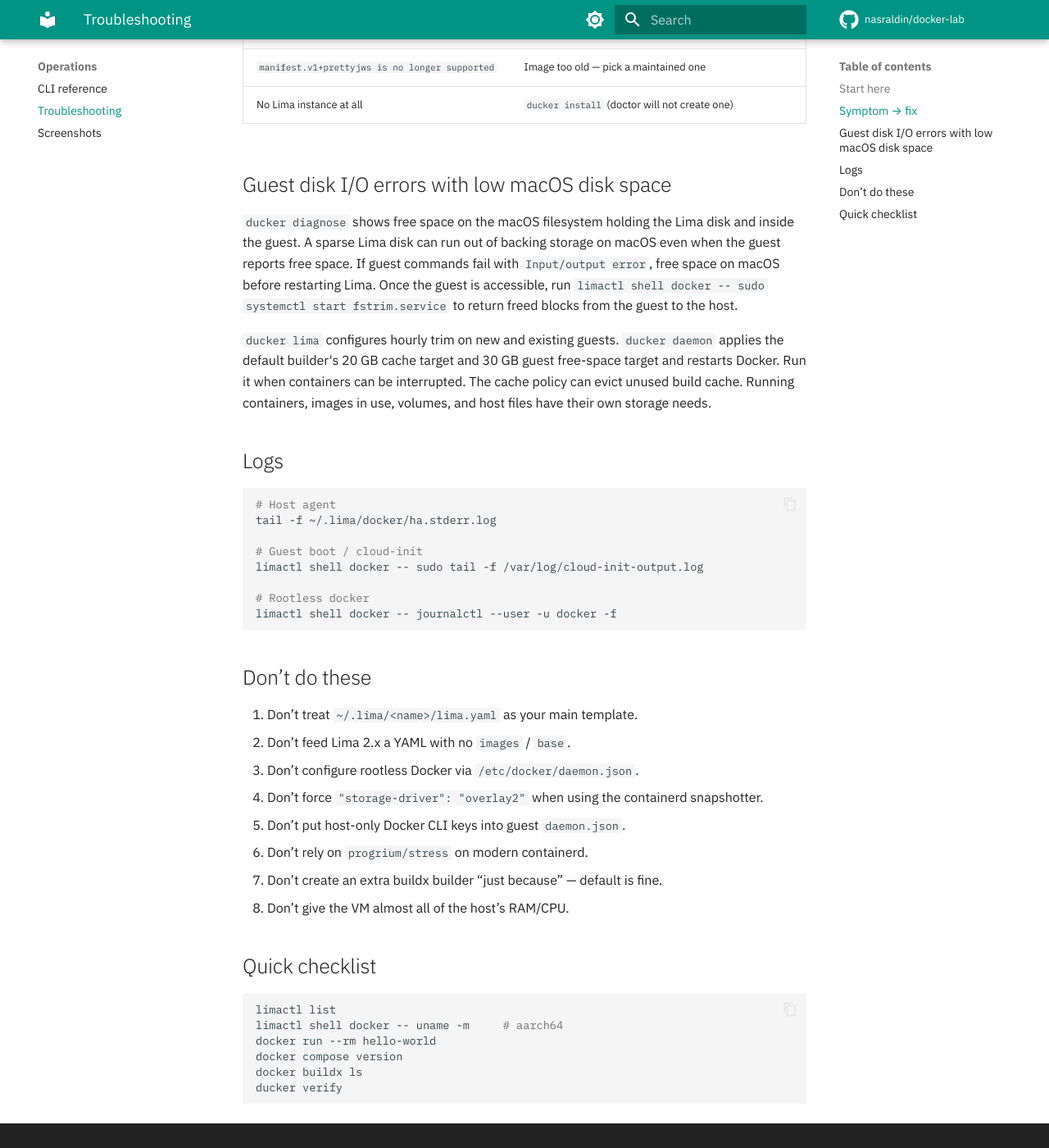
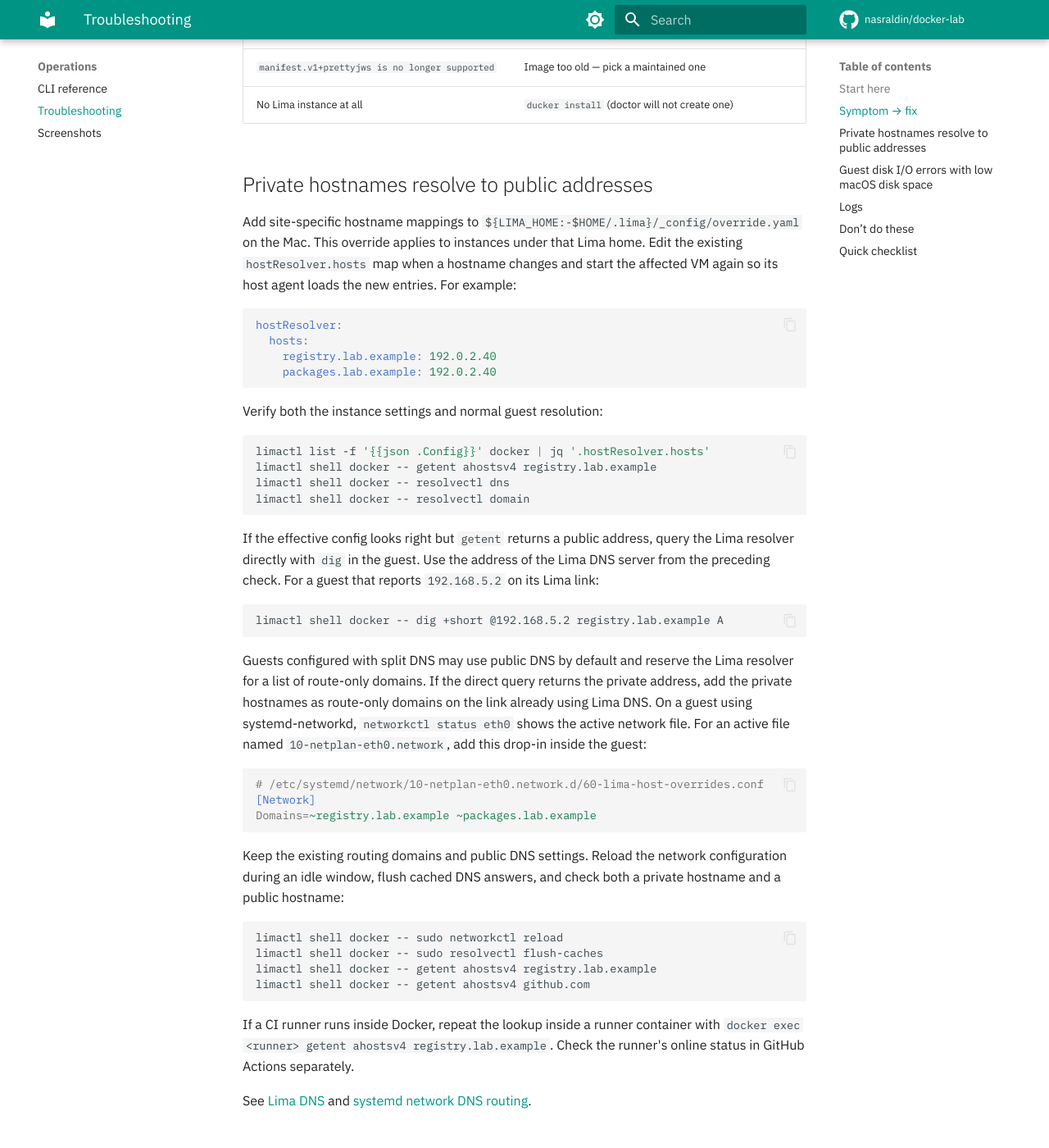
Before and after one commit to nasraldin/docker-lab, an MkDocs documentation site: the page built from docs/troubleshooting.md, in a window 1280 px wide and 1400 px high, scrolled down 1159 px. Shown: the whole window at 82% size. Built offline with MkDocs 1.6.1 and Material for MkDocs 9.7.7, drawn with Linux system fonts in a browser that asks for light colours; comment, search, counter and statistics services are not loaded.

Commit message:
docs: explain Lima resolver overrides and split DNS
Signed-off-by: Nasr Aldin <nasr2ldin@gmail.com>

````diff
--- a/docs/troubleshooting.md
+++ b/docs/troubleshooting.md
@@ -27,6 +27,53 @@ ducker verify
 | Harmless restart warning `127.0.0.1:5355 address already in use` | LLMNR collision — ignore unless you need that forward                      |
 | `manifest.v1+prettyjws is no longer supported`                   | Image too old — pick a maintained one                                      |
 | No Lima instance at all                                          | `ducker install` (doctor will not create one)                              |
+
+## Private hostnames resolve to public addresses
+
+Add site-specific hostname mappings to `${LIMA_HOME:-$HOME/.lima}/_config/override.yaml` on the Mac. This override applies to instances under that Lima home. Edit the existing `hostResolver.hosts` map when a hostname changes and start the affected VM again so its host agent loads the new entries. For example:
+
+```yaml
+hostResolver:
+  hosts:
+    registry.lab.example: 192.0.2.40
+    packages.lab.example: 192.0.2.40
+```
+
+Verify both the instance settings and normal guest resolution:
+
+```bash
+limactl list -f '{{json .Config}}' docker | jq '.hostResolver.hosts'
+limactl shell docker -- getent ahostsv4 registry.lab.example
+limactl shell docker -- resolvectl dns
+limactl shell docker -- resolvectl domain
+```
+
+If the effective config looks right but `getent` returns a public address, query the Lima resolver directly with `dig` in the guest. Use the address of the Lima DNS server from the preceding check. For a guest that reports `192.168.5.2` on its Lima link:
+
+```bash
+limactl shell docker -- dig +short @192.168.5.2 registry.lab.example A
+```
+
+Guests configured with split DNS may use public DNS by default and reserve the Lima resolver for a list of route-only domains. If the direct query returns the private address, add the private hostnames as route-only domains on the link already using Lima DNS. On a guest using systemd-networkd, `networkctl status eth0` shows the active network file. For an active file named `10-netplan-eth0.network`, add this drop-in inside the guest:
+
+```ini
+# /etc/systemd/network/10-netplan-eth0.network.d/60-lima-host-overrides.conf
+[Network]
+Domains=~registry.lab.example ~packages.lab.example
+```
+
+Keep the existing routing domains and public DNS settings. Reload the network configuration during an idle window, flush cached DNS answers, and check both a private hostname and a public hostname:
+
+```bash
+limactl shell docker -- sudo networkctl reload
+limactl shell docker -- sudo resolvectl flush-caches
+limactl shell docker -- getent ahostsv4 registry.lab.example
+limactl shell docker -- getent ahostsv4 github.com
+```
+
+If a CI runner runs inside Docker, repeat the lookup inside a runner container with `docker exec <runner> getent ahostsv4 registry.lab.example`. Check the runner's online status in GitHub Actions separately.
+
+See [Lima DNS](https://lima-vm.io/docs/config/network/user/#dns-19216853) and [systemd network DNS routing](https://www.freedesktop.org/software/systemd/man/latest/systemd.network.html#Domains=).
 
 ## Guest disk I/O errors with low macOS disk space
 
````
